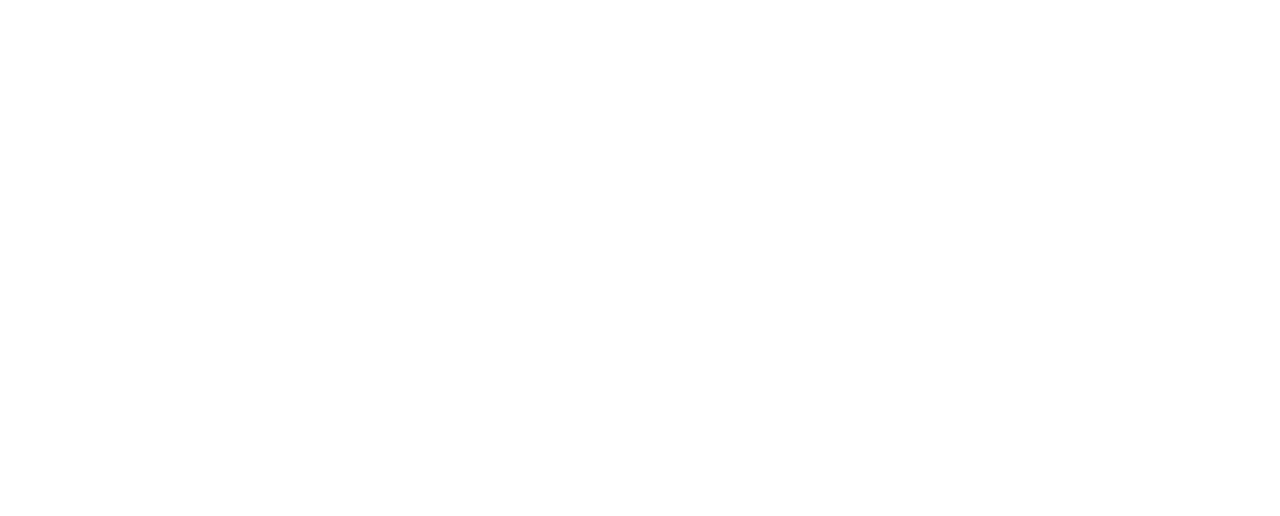
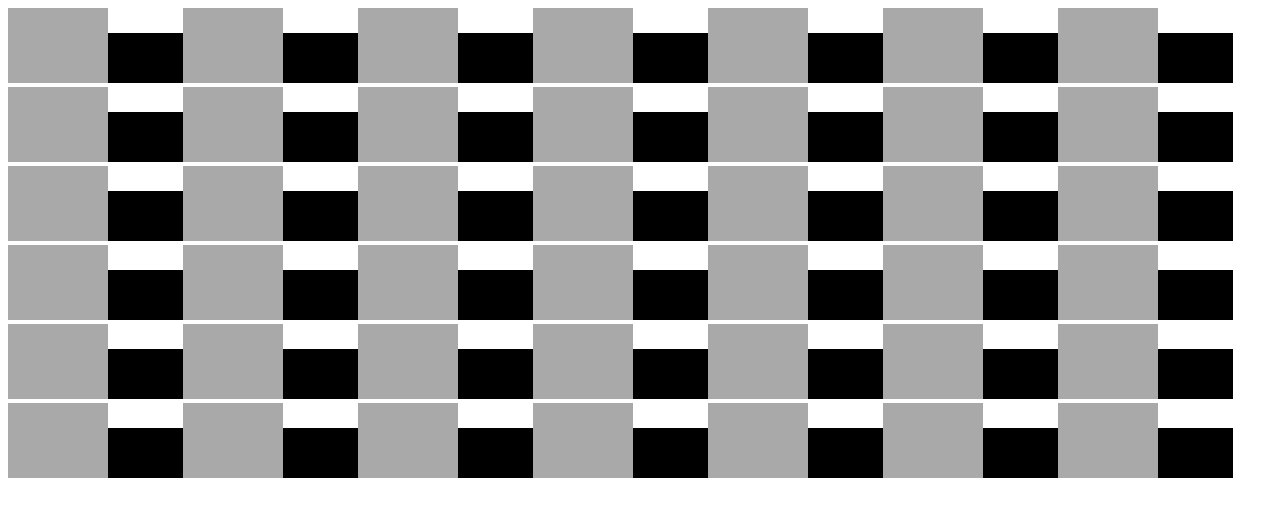
Before and after one commit to tjs6595/JS-Final-Project, a plain HTML site: page index.html in a window 1280 px wide. Drawn offline with Linux system fonts and the light colour scheme.

Commit message:
Added territory matrix, territory buttons, and pseudocode.

```diff
--- a/index.html
+++ b/index.html
@@ -4,9 +4,15 @@
     <meta charset="UTF-8">
     <meta http-equiv="X-UA-Compatible" content="IE=edge">
     <meta name="viewport" content="width=device-width, initial-scale=1.0">
+    <!-- Link the .CSS. -->
+    <link rel="stylesheet" href="styles.css">
     <title>RISK Boardgame</title>
 </head>
 <body>
-
+    <!-- <div class="gameSetupPopup" onclick="gameSetupPopup()">New Game
+        <span class="popuptext" id="myPopup">Popup text...</span>
+    </div> -->
+<!-- Link the JavaScript Code. -->
+<script src="script.js"></script>
 </body>
 </html>
--- /dev/null
+++ b/script.js
@@ -0,0 +1,140 @@
+//Set Board Image
+//document.body.style.backgroundImage = '.RISKBoard800X533.jpg'
+document.body.style.backgroundImage = '/images/PngItem_756554.png';
+
+
+//Define constant game setup.
+window.onload = function(){
+
+// Define a Territory Matrix.
+const territories = [
+    {id:0, name:'Alaska', continent: 'North America', xpos:'5px', ypos:'750px', owner:'', numberOfTroops:0},
+    {id:1, name:'NorthWest Territory', continent: 'North America', xpos:'15px', ypos:'750px', owner:'', numberOfTroops:0},
+    {id:2, name:'Greenland', continent: 'North America', owner:'', xpos:'25px', ypos:'750px', numberOfTroops:0},
+    {id:3, name:'Alberta', continent: 'North America', owner:'', xpos:'15px', ypos:'700px', numberOfTroops:0},
+    {id:4, name:'Ontario', continent: 'North America', owner:'', xpos:'25px', ypos:'700px', numberOfTroops:0},
+    {id:5, name:'Quebec', continent: 'North America', owner:'', xpos:'30px', ypos:'700px', numberOfTroops:0},
+    {id:6, name:'Western United States', continent: 'North America', xpos:'25px', ypos:'650px', owner:'', numberOfTroops:0},
+    {id:7, name:'Eastern United States', continent: 'North America', xpos:'35px', ypos:'650px', owner:'', numberOfTroops:0},
+    {id:8, name:'Central America', continent: 'North America', xpos:'25px', ypos:'600px', owner:'', numberOfTroops:0},
+    {id:9, name:'Iceland', continent: 'Europe', owner:'', xpos:'5px', ypos:'750px', numberOfTroops:0},
+    {id:10, name:'Scandinavia', continent: 'Europe', xpos:'5px', ypos:'750px', owner:'', numberOfTroops:0},
+    {id:11, name:'Ukraine', continent: 'Europe', owner:'', xpos:'5px', ypos:'750px', numberOfTroops:0},
+    {id:12, name:'Great Britain', continent: 'Europe', xpos:'5px', ypos:'750px', owner:'', numberOfTroops:0},
+    {id:13, name:'Northern Europe', continent: 'Europe', xpos:'5px', ypos:'750px', owner:'', numberOfTroops:0},
+    {id:14, name:'Western Europe', continent: 'Europe', xpos:'5px', ypos:'750px', owner:'', numberOfTroops:0},
+    {id:15, name:'Southern Europe', continent: 'Europe', xpos:'5px', ypos:'750px', owner:'', numberOfTroops:0},
+    {id:16, name:'Ural', continent: 'Asia', owner:'', xpos:'5px', ypos:'750px', numberOfTroops:0},
+    {id:17, name:'Siberia', continent: 'Asia', owner:'', xpos:'5px', ypos:'750px', numberOfTroops:0},
+    {id:18, name:'Yakutsk', continent: 'Asia', owner:'', xpos:'5px', ypos:'750px', numberOfTroops:0},
+    {id:19, name:'Kamchatka', continent: 'Asia', owner:'', xpos:'5px', ypos:'750px', numberOfTroops:0},
+    {id:20, name:'Irkutsk', continent: 'Asia', owner:'', xpos:'5px', ypos:'750px', numberOfTroops:0},
+    {id:21, name:'Afghanistan', continent: 'Asia', owner:'', xpos:'5px', ypos:'750px', numberOfTroops:0},
+    {id:22, name:'China', continent: 'Asia', owner:'', xpos:'5px', ypos:'750px', numberOfTroops:0},
+    {id:23, name:'Mongolia', continent: 'Asia', owner:'', xpos:'5px', ypos:'750px', numberOfTroops:0},
+    {id:24, name:'Japan', continent: 'Asia', owner:'', xpos:'5px', ypos:'750px', numberOfTroops:0},
+    {id:25, name:'Middle East', continent: 'Asia', owner:'', xpos:'5px', ypos:'750px', numberOfTroops:0},
+    {id:26, name:'India', continent: 'Asia', owner:'', xpos:'5px', ypos:'750px', numberOfTroops:0},
+    {id:27, name:'Siam', continent: 'Asia', owner:'', xpos:'5px', ypos:'750px', numberOfTroops:0},
+    {id:28, name:'Venezuela', continent: 'South America', owner:'', xpos:'5px', ypos:'750px', numberOfTroops:0},
+    {id:29, name:'Peru', continent: 'South America', owner:'', xpos:'5px', ypos:'750px', numberOfTroops:0},
+    {id:30, name:'Brazil', continent: 'South America', owner:'', xpos:'5px', ypos:'750px', numberOfTroops:0},
+    {id:31, name:'Argentina', continent: 'South America', owner:'', xpos:'5px', ypos:'750px', numberOfTroops:0},
+    {id:32, name:'North Africa', continent: 'Africa', owner:'', xpos:'5px', ypos:'750px', numberOfTroops:0},
+    {id:33, name:'Egypt', continent: 'Africa', owner:'', xpos:'5px', ypos:'750px', numberOfTroops:0},
+    {id:34, name:'East Africa', continent: 'Africa', owner:'', xpos:'5px', ypos:'750px', numberOfTroops:0},
+    {id:35, name:'Congo', continent: 'Africa', owner:'', xpos:'5px', ypos:'750px', numberOfTroops:0},
+    {id:36, name:'South Africa', continent: 'Africa', owner:'', xpos:'5px', ypos:'750px', numberOfTroops:0},
+    {id:37, name:'Congo', continent: 'Africa', owner:'', xpos:'5px', ypos:'750px', numberOfTroops:0},
+    {id:38, name:'Indonesia', continent: 'Australia', owner:'', xpos:'5px', ypos:'750px', numberOfTroops:0},
+    {id:39, name:'New Guinea', continent: 'Australia', owner:'', xpos:'5px', ypos:'750px', numberOfTroops:0},
+    {id:40, name:'Western Australia', continent: 'Australia', xpos:'5px', ypos:'750px', owner:'', numberOfTroops:0},
+    {id:41, name:'Eastern Australia', continent: 'Australia', xpos:'5px', ypos:'750px', owner:'', numberOfTroops:0}
+];
+
+// Define and Locate Territory Buttons.
+function createTerritoryButtons(){
+    for(let i=0; i<territories.length; i++){
+        const territoryButton = document.createElement('button');
+        const troopButton = document.createElement('button');
+        territoryButton.setAttribute('id', i);
+        territoryButton.setAttribute('class', 'territory-button');
+        // territoryButton.setAttribute('width', 75)
+        // territoryButton.setAttribute('height', 50)
+        troopButton.setAttribute('id', i);
+        troopButton.setAttribute('class', 'troop-button');
+        troopButton.setAttribute('textContent', territories[i].numberOfTroops);
+        // troopButton.setAttribute('width', 100)
+        // troopButton.setAttribute('height', 75)
+        document.body.append(territoryButton, troopButton);
+        //console.log(territoryButton.id)
+    }
+}
+
+//Call the function to create the Territories.
+createTerritoryButtons();
+}
+
+function fortify(){
+    // Player 1 will push button on territory they want to move troops from.
+    // Player 1 will then press button on territory they want to move troops to.
+    // Player 1 will then select number of troops to move.
+    // Turn Ends
+}
+
+function rollDice(){
+    //Generate random number between 1 and 6.
+    //Repeat process for number of dice rolled.
+}
+
+function attack(){
+    // Player 1 will push button on territory they want to attack from.
+    // Player 1 will then press button on territory they want to attack.
+    // Player 1 will then select number of troops to attack (max 3).
+    // Player 1 rolls dice.
+    // Player being attacked selects number of defenders. (max 3)
+    // Player being attacked rolls dice.
+    // Results calculated and troop loss is determined.
+    // If territory is lost, change color of Territory Button, draw card, and Fortify
+    // If turn ends, move to Fortify.
+
+}
+
+function placeTroops(){
+    // Player 1 will push button on territory they want to place the troops in.
+    // # of troops will increase by 1.
+    // If # of troops is > 0, repeat process.
+    // Else, move to Player 2 if Player 2, 3, 4, etc. if those players have troops to place.
+    // If no other players have troops to place, move on to attack phase.
+}
+
+
+function claimTerritories(){
+    // Player 1 will push button on territory they choose.
+    // Territory button color will change to match player's color.
+    // # of troops will increase by 1.
+    // Play will move on to Player 2, 3 , 4, etc.
+    // Once all territories have been claimed, move to place rest of troops.
+}
+
+
+function gameSetup(){
+    // Create input to select number of players.
+    // Have users select color for each player.
+    // Set number of troops received.
+    // Move to territory claiming.
+}
+
+
+function main(){
+    // const gameSetup = document.createElement('button');
+    // gameSetup.addEventListener('click', gameSetupPopup)
+    // Have a game setup popup appear after "Game Setup" button is pressed.
+
+}
+
+
+// function buttonAction(){
+//     if (there are troops to be placed)
+//     territoryButton.addEventListener('click', addTroops)
+// }
--- /dev/null
+++ b/styles.css
@@ -0,0 +1,22 @@
+.territory-button {
+    width: 100px;
+    height: 75px;
+    background-color: darkgrey; /* Dark Grey */
+    border: 2px;
+    border-color: black;
+    padding: 0px;
+    display: inline-block;
+  }
+
+.troop-button {
+    width: 75px;
+    height: 50px;
+    background-color: black; /* Black */
+    border: none;
+    color: white;
+    padding: 0px;
+    text-align: center;
+    text-decoration: none;
+    display: inline-block;
+    font-size: 12px;
+  }
```
Also changed, not shown: images/PngItem_756554.png (added), images/RISKBoard800X533.jpg (added), index.css (deleted), index.js (deleted).
